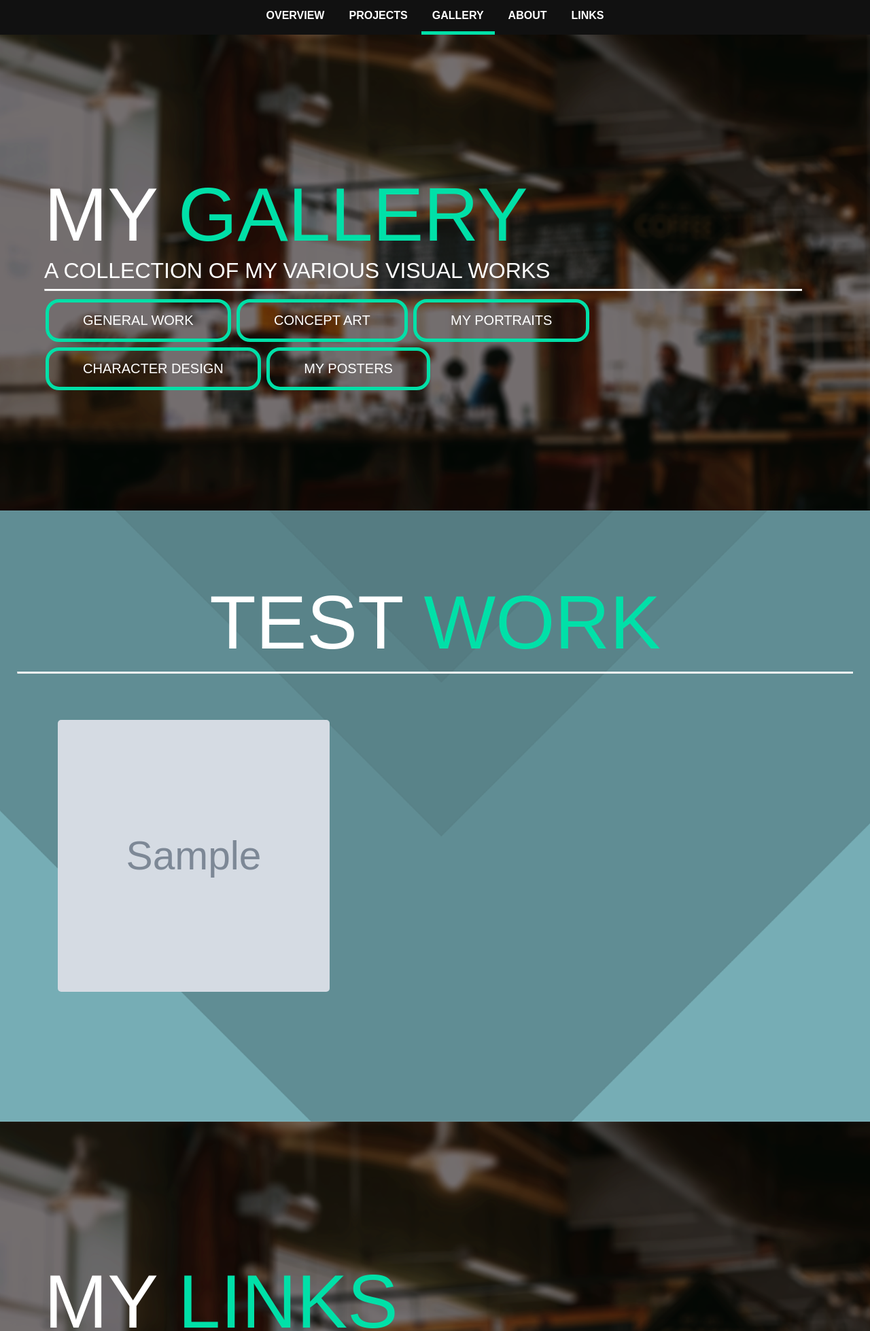
After one commit to Aurenhardt/portfolio_project, a Django app: page /gallery/ in a window 1280 px wide. The commit adds this page. Shown: the top 1958 px of the page at 68% size. Run offline with Django 3.2, Linux system fonts and the light colour scheme; tables that the repository leaves empty hold one stand-in row (values such as "Sample post"); grey boxes marked "Sample" are stand-in pictures; some libraries are stand-ins or nearby versions; some web fonts are replaced.

Commit message:
The Gallery Page now loads all images by category, setting up for the tab system.

```diff
--- /dev/null
+++ b/overviewpage/templates/overviewpage/gallery.html
@@ -0,0 +1,142 @@
+{% extends "overviewpage/navbar.html" %}
+
+	{% block titlecard %}
+<!--parallax-->
+	 <div class="parallax">
+	    <div class="title-card">
+	        <ul>
+	          <li><a>{{ pageTitle }}</a></li>
+	          <li><a>   </a></li>
+	          <li><a class="highlight">{{ pageTitleHighlight }}</a></li>
+	        </ul>
+	        <ul>
+	          <li><a class="tagline">{{ pageTagline }}</a></li>
+	          <hr class="solid">
+	        </ul>
+	<!--Title Buttons-->
+	        <ul>
+		  <li><button class="button" onclick=Filter("general")>GENERAL WORK</button></li>
+	          <li><button class="button" onclick=Filter("concept")>CONCEPT ART</button></li>
+	          <li><button class="button" onclick=Filter("portraits")>MY PORTRAITS</button></li>
+		  <li><button class="button" onclick=Filter("chardesign")>CHARACTER DESIGN</button></li>
+                  <li><button class="button" onclick=Filter("posters")>MY POSTERS</button></li>
+	        </ul>
+	<!--endbuttons-->
+
+	    </div>
+	 </div>
+<!--endparallax-->
+
+	{% endblock titlecard %}
+
+
+
+	{% block content %}
+	 <div class="gallery-container">
+		    <div class="title-card">
+		        <ul>
+          		 <li><a>TEST </a></li>
+          		 <li><a class="highlight"> WORK</a></li>
+          		 <hr class="solid">
+        		</ul>
+		    </div>
+                <div class="title-card">
+                        <div class="gallery">
+                        {% for post in posts %}
+
+				<!--<script>alert("{{post.PostCategory}}")</script>-->
+			     <a id="gallery-content">
+				{% if post.PostCategory == "0" %}
+                                    <div id="galleryImg">
+                                        <img id="myImg" src="{{post.image.url}}" alt="Test" width="400" height="400" onclick=ViewImage("{{post.image.url}}")>
+                                    </div>
+				{% endif %}
+			     </a>
+
+			     <a id="gallery-content">
+                                {% if "{{post.PostCategory}}" == "1" %}
+                                    <div id="galleryImg">
+                                        <img id="myImg" src="{{post.image.url}}" alt="Test" width="400" height="400" onclick=ViewImage("{{post.image.url}}")>
+                                    </div>
+                                {% endif %}
+			     </a>
+
+
+                             <a id="gallery-content">
+                                {% if "{{post.PostCategory}}" == "2" %}
+                                    <div id="galleryImg">
+                                        <img id="myImg" src="{{post.image.url}}" alt="Test" width="400" height="400" onclick=ViewImage("{{post.image.url}}")>
+                                    </div>
+                                {% endif %}
+                             </a>
+
+                             <a id="gallery-content">
+                                {% if "{{post.PostCategory}}" == "3" %}
+                                    <div id="galleryImg">
+                                        <img id="myImg" src="{{post.image.url}}" alt="Test" width="400" height="400" onclick=ViewImage("{{post.image.url}}")>
+                                    </div>
+                                {% endif %}
+                             </a>
+
+                             <a id="gallery-content">
+                                {% if "{{post.PostCategory}}" == "4" %}
+                                    <div id="galleryImg">
+                                        <img id="myImg" src="{{post.image.url}}" alt="Test" width="400" height="400" onclick=ViewImage("{{post.image.url}}")>
+                                    </div>
+                                {% endif %}
+                             </a>
+
+
+                        {% endfor %}
+                        </div>
+                </div>
+	</div>
+
+
+
+	{% endblock content %}
+
+
+	{% block modal %}
+	 <div id="myModal" class="modal">
+		<span class="close">&times;</span>
+		<img class="modal-content" id="img01">
+		<div id="caption"></div>
+	 </div>
+
+	{% endblock modal %}
+
+	{% block script %}
+	 <script>
+
+		//this variable gets the modal
+		var modal = document.getElementById("myModal");
+
+		// Get the image and insert it inside the modal - use its "alt" text as a caption
+		var img = document.getElementById("myImg");
+		var modalImg = document.getElementById("img01");
+		var captionText = document.getElementById("caption");
+
+		function ViewImage(a){
+		  modal.style.display = "block";
+		  modalImg.src = a;
+		  captionText.innerHTML = this.alt;
+		}
+
+		// Get the <span> element that closes the modal
+		var span = document.getElementsByClassName("close")[0];
+
+		// When the user clicks on <span> (x), close the modal
+		span.onclick = function() {
+		  modal.style.display = "none";
+		}
+
+		function Filter(a){
+			alert(a);
+		}
+
+
+
+
+	 </script>
+	{% endblock script %}
--- a/overviewpage/templates/overviewpage/navbar.html
+++ b/overviewpage/templates/overviewpage/navbar.html
@@ -31,7 +31,13 @@
    <li><a class="btn" href="{% url 'overviewpage-top' %}">OVERVIEW</a></li>
 {% endif %}
    <li><a class="btn" href="#projects">PROJECTS</a></li>
-   <li><a class="btn" href="#gallery">GALLERY</a></li>
+
+{% if pageName == "gallery" %}
+   <li><a class="btn active" href="{% url 'overviewpage-gallery' %}">GALLERY</a></li>
+{% else %}
+   <li><a class="btn" href="{% url 'overviewpage-gallery' %}">GALLERY</a></li>
+{% endif %}
+  <!-- <li><a class="btn" href="#gallery">GALLERY</a></li>-->
 
 {% if pageName == "about" %}
    <li><a class="btn active" href="{% url 'overviewpage-about' %}">ABOUT</a></li>
--- a/overviewpage/urls.py
+++ b/overviewpage/urls.py
@@ -5,6 +5,7 @@ from . import views
 # views.home  access the home functions in views.py
 urlpatterns = [
 	path('', views.home, name='overviewpage-top'),
+	path('gallery/', views.gallery, name='overviewpage-gallery'),
 	path('about/', views.about, name='overviewpage-about'),
 	path('links/', views.links, name='overviewpage-links'),
 ]
--- a/overviewpage/views.py
+++ b/overviewpage/views.py
@@ -22,7 +22,23 @@ def home(request):
 
 	return render(request,'overviewpage/homepage.html', context)
 
+def gallery(request):
+	context = {
+                'posts': Post.objects.all(),
+                'pageName': 'gallery',
+                'pageTitle': 'MY ',
+                'pageTitleHighlight': 'GALLERY',
+                'pageTagline': 'A COLLECTION OF MY VARIOUS VISUAL WORKS',
+                'pageBottomTitle': 'MY ',
+                'pageBottomTitleHighlight': 'LINKS',
+                'LINK1': 'LINK1',
+                'LINK2': 'LINK2',
+                'LINK3': 'LINK3',
+                'LINK4': 'LINK4',
 
+	}
+
+	return render(request,'overviewpage/gallery.html', context)
 
 def about(request):
 	context = {
```
Also changed, not shown: overviewpage/templates/overviewpage/gallerypage.html (deleted, +0 -15 lines), media/Doodle-BreakTheBull3-Insta.png (added).
